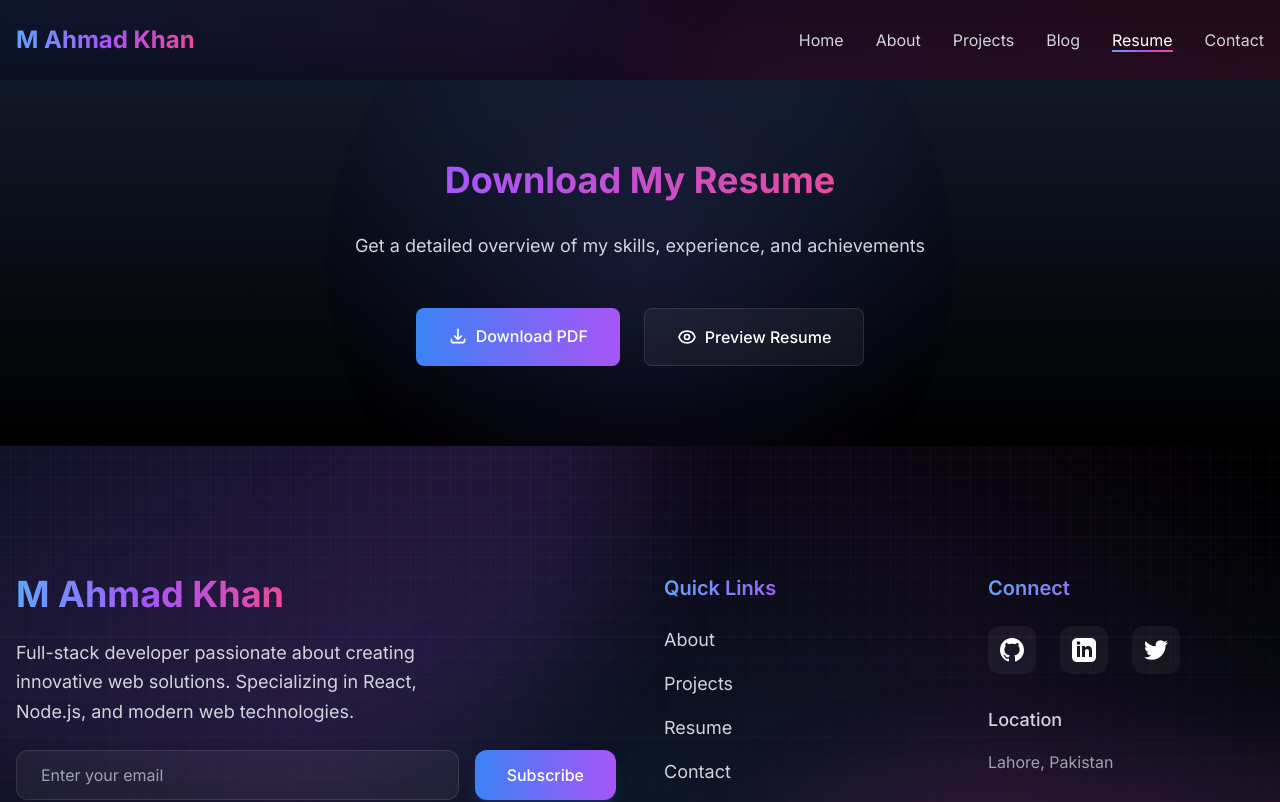
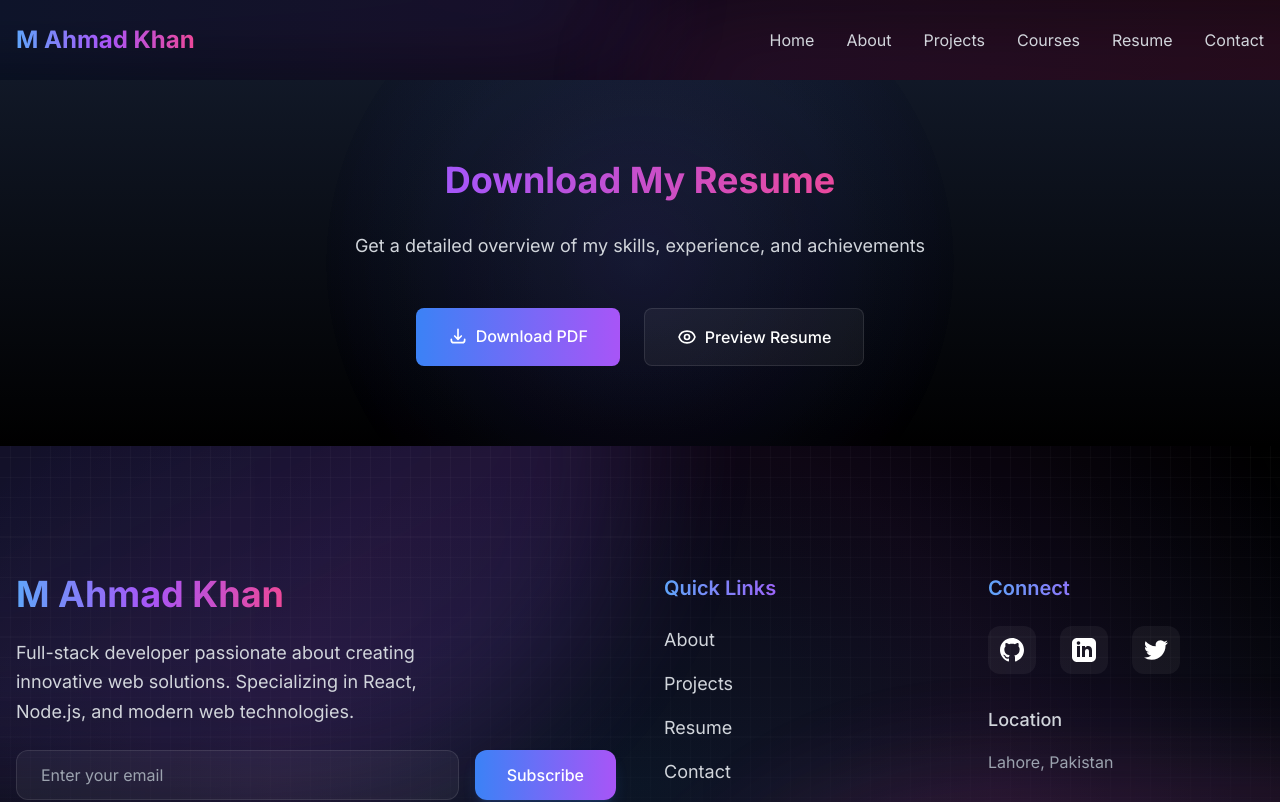
Before and after one commit to imahmad00987655/portfolio_website, a Next.js app: page /resume in a window 1280 px wide. Shown: the top 802 px of the page. Built offline with nearby package versions, Linux system fonts and the light colour scheme; a web font is replaced by a local one.

Commit message:
Update: Add Courses to header navigation, reduce spacing in courses section, and remove certificate button

```diff
--- a/components/Courses.tsx
+++ b/components/Courses.tsx
@@ -60,7 +60,7 @@ const Courses = () => {
   const opacity = useTransform(scrollYProgress, [0, 0.5, 1], [0, 1, 0]);
 
   return (
-    <section id="courses" className="py-20 relative overflow-hidden min-h-screen">
+    <section id="courses" className="py-12 relative overflow-hidden">
       {/* Animated Background */}
       <div className="absolute inset-0 bg-gradient-to-b from-gray-900 to-black">
         <div className="absolute inset-0 bg-[radial-gradient(circle_at_center,_var(--tw-gradient-stops))] from-green-500/10 via-transparent to-transparent animate-pulse"></div>
@@ -122,7 +122,7 @@ const Courses = () => {
           className="max-w-6xl mx-auto"
         >
           <motion.h2
-            className="text-6xl font-bold text-center mb-16"
+            className="text-6xl font-bold text-center mb-12"
             initial={{ opacity: 0, y: 20 }}
             animate={isInView ? { opacity: 1, y: 0 } : {}}
             transition={{ duration: 0.8 }}
@@ -134,7 +134,7 @@ const Courses = () => {
 
           {/* Enhanced Courses Grid */}
           <motion.div
-            className="grid grid-cols-1 md:grid-cols-2 gap-8"
+            className="grid grid-cols-1 md:grid-cols-2 gap-6"
             initial={{ opacity: 0 }}
             animate={isInView ? { opacity: 1 } : {}}
             transition={{ duration: 0.8, delay: 0.2 }}
@@ -151,8 +151,8 @@ const Courses = () => {
                   className="group relative bg-white/5 rounded-xl overflow-hidden backdrop-blur-sm border border-white/10 hover:border-white/20 transition-all duration-300 hover:shadow-2xl hover:shadow-green-500/10"
                 >
                   {/* Course Info with enhanced animations */}
-                  <div className="p-6">
-                    <div className="flex items-center justify-between mb-4">
+                  <div className="p-4">
+                    <div className="flex items-center justify-between mb-3">
                       <motion.h3
                         className="text-xl font-semibold text-white"
                         whileHover={{ scale: 1.02 }}
@@ -164,10 +164,10 @@ const Courses = () => {
                       </span>
                     </div>
 
-                    <p className="text-gray-300 text-sm mb-4">{course.description}</p>
+                    <p className="text-gray-300 text-sm mb-3">{course.description}</p>
 
                     {/* Enhanced Skills */}
-                    <div className="flex flex-wrap gap-2 mb-4">
+                    <div className="flex flex-wrap gap-2 mb-3">
                       {course.skills.map((skill) => (
                         <motion.span
                           key={skill}
@@ -180,7 +180,7 @@ const Courses = () => {
                     </div>
 
                     {/* Course Details */}
-                    <div className="flex items-center justify-between text-sm text-gray-400 mb-4">
+                    <div className="flex items-center justify-between text-sm text-gray-400 mb-3">
                       <span>Completed: {course.completionDate}</span>
                     </div>
 
@@ -190,20 +190,10 @@ const Courses = () => {
                         whileHover={{ scale: 1.05, boxShadow: "0 0 20px rgba(34, 197, 94, 0.3)" }}
                         whileTap={{ scale: 0.95 }}
                         onClick={() => setSelectedCourse(course)}
-                        className="flex-1 px-4 py-2 bg-gradient-to-r from-green-500 to-blue-500 text-white rounded-lg text-sm font-medium hover:opacity-90 transition-opacity"
+                        className="w-full px-4 py-2 bg-gradient-to-r from-green-500 to-blue-500 text-white rounded-lg text-sm font-medium hover:opacity-90 transition-opacity"
                       >
                         View Details
                       </motion.button>
-                      <motion.a
-                        href={course.certificate}
-                        target="_blank"
-                        rel="noopener noreferrer"
-                        whileHover={{ scale: 1.05, backgroundColor: "rgba(255, 255, 255, 0.2)" }}
-                        whileTap={{ scale: 0.95 }}
-                        className="px-4 py-2 bg-white/10 text-white rounded-lg text-sm font-medium hover:bg-white/20 transition-colors"
-                      >
-                        Certificate
-                      </motion.a>
                     </div>
                   </div>
                 </motion.div>
--- a/components/Header.tsx
+++ b/components/Header.tsx
@@ -11,12 +11,12 @@ const Header = () => {
   const pathname = usePathname();
 
   const navItems = [
-    { name: 'Home', path: '/' },
-    { name: 'About', path: '/about' },
-    { name: 'Projects', path: '/projects' },
-    { name: 'Blog', path: '/blog' },
-    { name: 'Resume', path: '/resume' },
-    { name: 'Contact', path: '/contact' },
+    { name: 'Home', path: '#home' },
+    { name: 'About', path: '#about' },
+    { name: 'Projects', path: '#projects' },
+    { name: 'Courses', path: '#courses' },
+    { name: 'Resume', path: '#resume' },
+    { name: 'Contact', path: '#contact' },
   ];
 
   useEffect(() => {
@@ -26,6 +26,14 @@ const Header = () => {
     window.addEventListener('scroll', handleScroll);
     return () => window.removeEventListener('scroll', handleScroll);
   }, []);
+
+  const handleNavClick = (path: string) => {
+    const element = document.querySelector(path);
+    if (element) {
+      element.scrollIntoView({ behavior: 'smooth' });
+    }
+    setIsMobileMenuOpen(false);
+  };
 
   return (
     <motion.header
@@ -47,7 +55,10 @@ const Header = () => {
       <div className="container mx-auto px-4 relative">
         <div className="flex items-center justify-between h-20">
           {/* Logo */}
-          <Link href="/" className="relative group">
+          <button
+            onClick={() => handleNavClick('#home')}
+            className="relative group"
+          >
             <motion.div
               whileHover={{ scale: 1.05 }}
               className="text-2xl font-bold text-transparent bg-clip-text bg-gradient-to-r from-blue-400 via-purple-500 to-pink-500"
@@ -55,23 +66,20 @@ const Header = () => {
               M Ahmad Khan
             </motion.div>
             <div className="absolute inset-0 bg-gradient-to-r from-blue-400/20 via-purple-500/20 to-pink-500/20 blur-xl opacity-0 group-hover:opacity-100 transition-opacity duration-300" />
-          </Link>
+          </button>
 
           {/* Desktop Navigation */}
           <nav className="hidden md:flex items-center space-x-8">
             {navItems.map((item) => (
-              <Link
+              <button
                 key={item.path}
-                href={item.path}
-                className={`relative group ${
-                  pathname === item.path ? 'text-white' : 'text-gray-300 hover:text-white'
-                }`}
+                onClick={() => handleNavClick(item.path)}
+                className="relative group text-gray-300 hover:text-white"
               >
                 <span className="relative z-10">{item.name}</span>
                 <motion.div
                   className="absolute bottom-0 left-0 right-0 h-0.5 bg-gradient-to-r from-blue-400 via-purple-500 to-pink-500"
                   initial={{ scaleX: 0 }}
-                  animate={{ scaleX: pathname === item.path ? 1 : 0 }}
                   whileHover={{ scaleX: 1 }}
                   transition={{ duration: 0.3 }}
                 />
@@ -80,7 +88,7 @@ const Header = () => {
                   initial={{ scale: 0.8 }}
                   whileHover={{ scale: 1 }}
                 />
-              </Link>
+              </button>
             ))}
           </nav>
 
@@ -131,15 +139,10 @@ const Header = () => {
             <nav className="container mx-auto px-4 py-4 relative">
               <div className="flex flex-col space-y-4">
                 {navItems.map((item) => (
-                  <Link
+                  <button
                     key={item.path}
-                    href={item.path}
-                    onClick={() => setIsMobileMenuOpen(false)}
-                    className={`relative group p-2 rounded-lg ${
-                      pathname === item.path
-                        ? 'bg-white/10 text-white'
-                        : 'text-gray-300 hover:text-white hover:bg-white/5'
-                    }`}
+                    onClick={() => handleNavClick(item.path)}
+                    className="relative group p-2 rounded-lg text-gray-300 hover:text-white hover:bg-white/5 text-left"
                   >
                     <span className="relative z-10">{item.name}</span>
                     <motion.div
@@ -147,7 +150,7 @@ const Header = () => {
                       initial={{ scale: 0.8 }}
                       whileHover={{ scale: 1 }}
                     />
-                  </Link>
+                  </button>
                 ))}
               </div>
             </nav>
```
